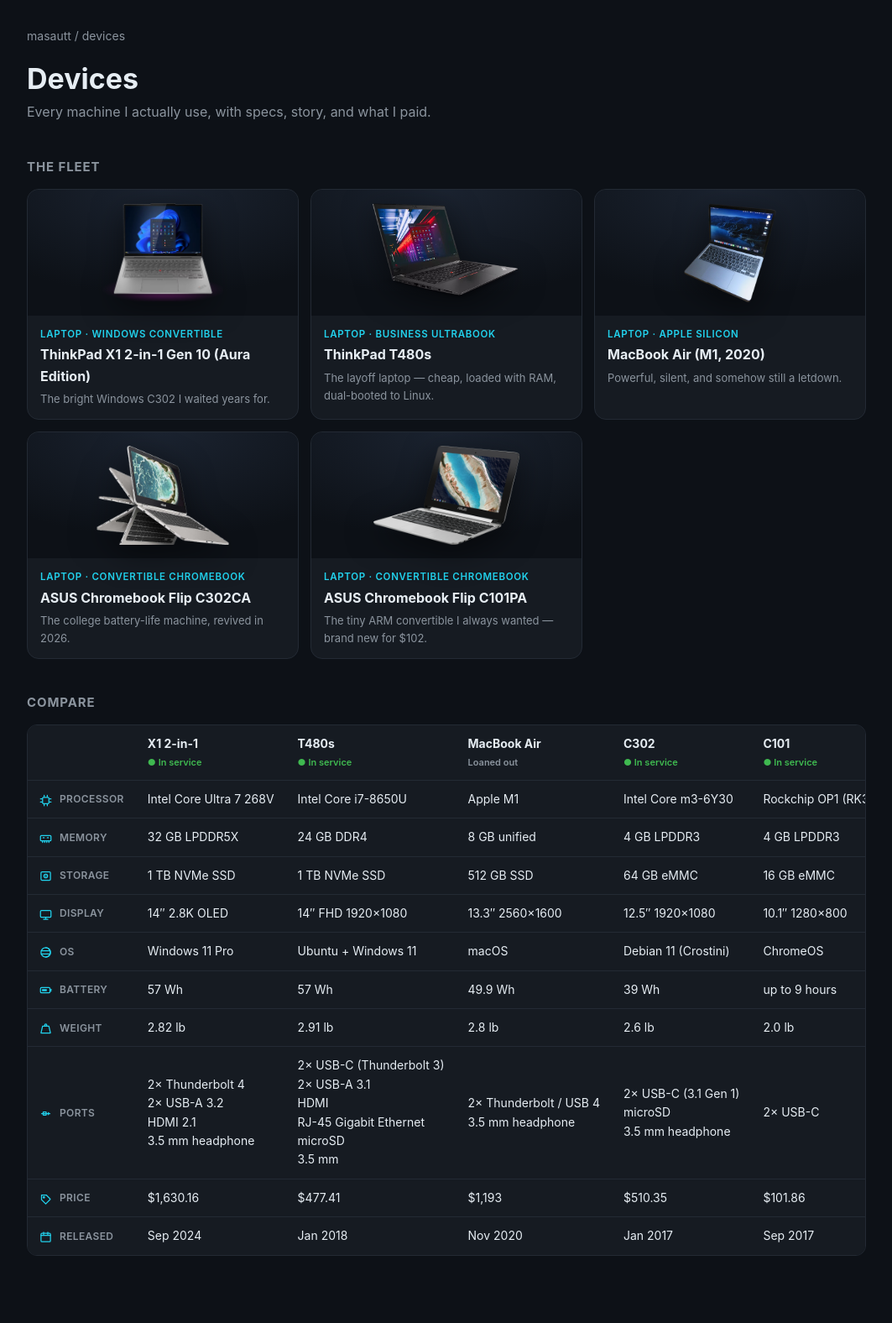
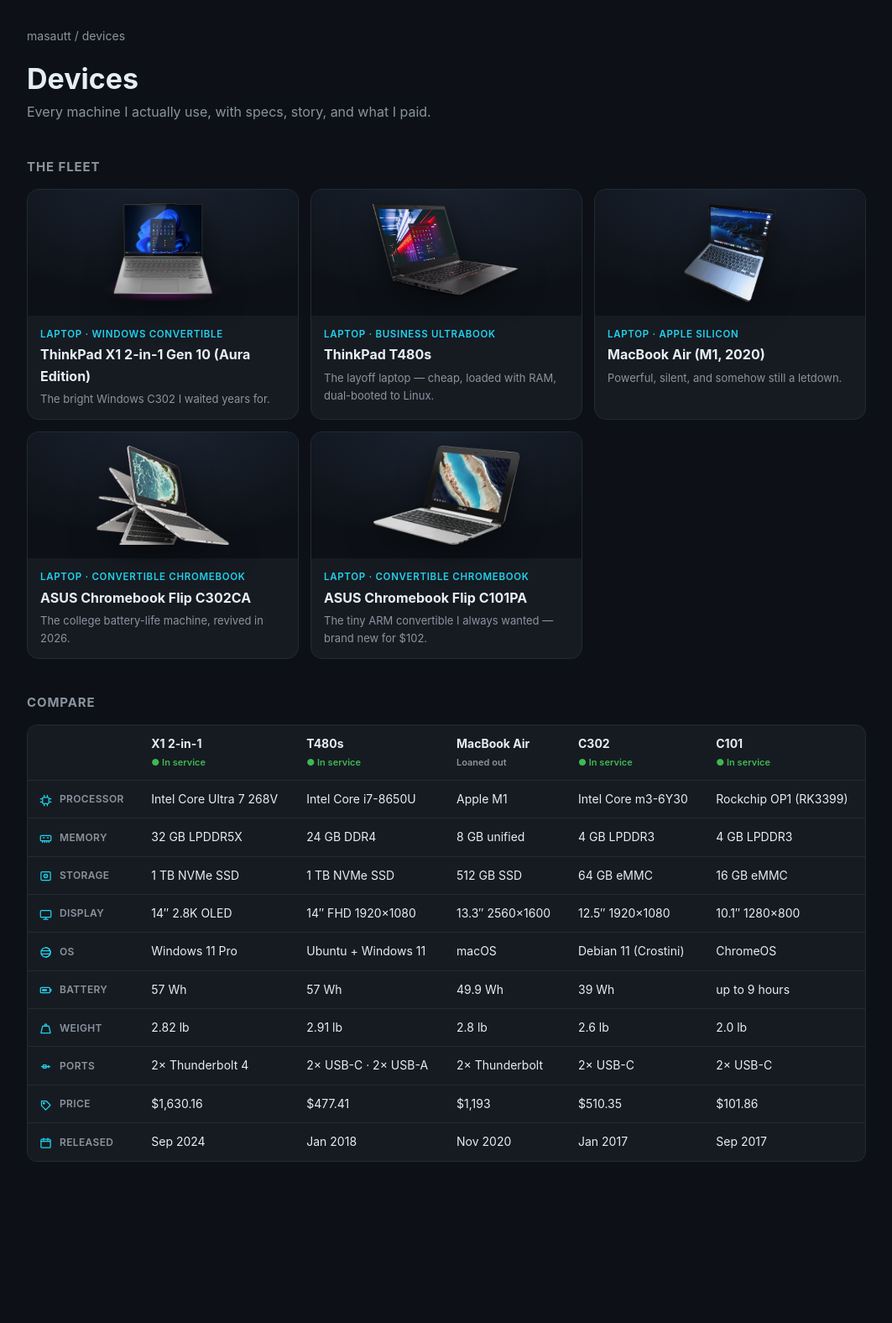
Before and after one commit to masautt/masautt.github.io, a Jekyll site: the page devices/index.html, which Jekyll copies as it is, in a window 1280 px wide. Shown: the whole page at 84% size, without its empty margins (108-1171 px from the left). Built offline with Jekyll 4.4.1, drawn with Linux system fonts in a browser that asks for light colours; after the commit the page ends 1464 px from its top, so only the background shows below that.

Commit message:
Deploy /devices from masautt-inc/devices@efaeb26

```diff
--- a/devices/index.html
+++ b/devices/index.html
@@ -112,18 +112,13 @@
       <tr>
         <td class="rowhead"><span class="ic"><svg viewBox="0 0 24 24" fill="none" stroke="currentColor" stroke-width="2" stroke-linecap="round" stroke-linejoin="round"><rect x="6" y="6" width="12" height="12" rx="1.5"/><path d="M9 2v3M15 2v3M9 19v3M15 19v3M2 9h3M2 15h3M19 9h3M19 15h3"/></svg></span>Processor</td>
 
-
           <td>Intel Core Ultra 7 268V</td>
-
 
           <td>Intel Core i7-8650U</td>
 
-
           <td>Apple M1</td>
 
-
           <td>Intel Core m3-6Y30</td>
-
 
           <td>Rockchip OP1 (RK3399)</td>
 
@@ -134,18 +129,13 @@
       <tr>
         <td class="rowhead"><span class="ic"><svg viewBox="0 0 24 24" fill="none" stroke="currentColor" stroke-width="2" stroke-linecap="round" stroke-linejoin="round"><rect x="2" y="7" width="20" height="10" rx="1.5"/><path d="M6 17v3M10 17v3M14 17v3M18 17v3M7 11h2M15 11h2"/></svg></span>Memory</td>
 
-
           <td>32 GB LPDDR5X</td>
-
 
           <td>24 GB DDR4</td>
 
-
           <td>8 GB unified</td>
 
-
           <td>4 GB LPDDR3</td>
-
 
           <td>4 GB LPDDR3</td>
 
@@ -156,18 +146,13 @@
       <tr>
         <td class="rowhead"><span class="ic"><svg viewBox="0 0 24 24" fill="none" stroke="currentColor" stroke-width="2" stroke-linecap="round" stroke-linejoin="round"><rect x="3" y="4" width="18" height="16" rx="2"/><circle cx="12" cy="12" r="3.5"/><circle cx="12" cy="12" r=".4" fill="currentColor"/></svg></span>Storage</td>
 
+          <td>1 TB NVMe SSD</td>
 
           <td>1 TB NVMe SSD</td>
 
-
-          <td>1 TB NVMe SSD</td>
-
-
           <td>512 GB SSD</td>
 
-
           <td>64 GB eMMC</td>
-
 
           <td>16 GB eMMC</td>
 
@@ -178,18 +163,13 @@
       <tr>
         <td class="rowhead"><span class="ic"><svg viewBox="0 0 24 24" fill="none" stroke="currentColor" stroke-width="2" stroke-linecap="round" stroke-linejoin="round"><rect x="2" y="4" width="20" height="13" rx="2"/><path d="M8 21h8M12 17v4"/></svg></span>Display</td>
 
-
           <td>14″ 2.8K OLED</td>
-
 
           <td>14″ FHD 1920×1080</td>
 
-
           <td>13.3″ 2560×1600</td>
 
-
           <td>12.5″ 1920×1080</td>
-
 
           <td>10.1″ 1280×800</td>
 
@@ -200,18 +180,13 @@
       <tr>
         <td class="rowhead"><span class="ic"><svg viewBox="0 0 24 24" fill="none" stroke="currentColor" stroke-width="2" stroke-linecap="round" stroke-linejoin="round"><circle cx="12" cy="12" r="9"/><path d="M12 3a9 9 0 0 1 0 18M3.5 9h17M3.5 15h17"/></svg></span>OS</td>
 
-
           <td>Windows 11 Pro</td>
-
 
           <td>Ubuntu + Windows 11</td>
 
-
           <td>macOS</td>
 
-
           <td>Debian 11 (Crostini)</td>
-
 
           <td>ChromeOS</td>
 
@@ -222,18 +197,13 @@
       <tr>
         <td class="rowhead"><span class="ic"><svg viewBox="0 0 24 24" fill="none" stroke="currentColor" stroke-width="2" stroke-linecap="round" stroke-linejoin="round"><rect x="2" y="7" width="18" height="10" rx="2"/><path d="M22 10v4"/><rect x="5" y="10" width="9" height="4" fill="currentColor" stroke="none"/></svg></span>Battery</td>
 
+          <td>57 Wh</td>
 
           <td>57 Wh</td>
 
-
-          <td>57 Wh</td>
-
-
           <td>49.9 Wh</td>
 
-
           <td>39 Wh</td>
-
 
           <td>up to 9 hours</td>
 
@@ -244,18 +214,13 @@
       <tr>
         <td class="rowhead"><span class="ic"><svg viewBox="0 0 24 24" fill="none" stroke="currentColor" stroke-width="2" stroke-linecap="round" stroke-linejoin="round"><path d="M6 7h12l3 13H3L6 7z"/><circle cx="12" cy="5" r="2"/></svg></span>Weight</td>
 
-
           <td>2.82 lb</td>
-
 
           <td>2.91 lb</td>
 
-
           <td>2.8 lb</td>
 
-
           <td>2.6 lb</td>
-
 
           <td>2.0 lb</td>
 
@@ -266,18 +231,13 @@
       <tr>
         <td class="rowhead"><span class="ic"><svg viewBox="0 0 24 24" fill="none" stroke="currentColor" stroke-width="2" stroke-linecap="round" stroke-linejoin="round"><path d="M4 12h16"/><rect x="7" y="9" width="6" height="6" rx="1"/><path d="M17 10v4"/></svg></span>Ports</td>
 
+          <td>2× Thunderbolt 4</td>
 
-          <td>2× Thunderbolt 4<br>2× USB-A 3.2<br>HDMI 2.1<br>3.5 mm headphone</td>
+          <td>2× USB-C · 2× USB-A</td>
 
+          <td>2× Thunderbolt</td>
 
-          <td>2× USB-C (Thunderbolt 3)<br>2× USB-A 3.1<br>HDMI<br>RJ-45 Gigabit Ethernet<br>microSD<br>3.5 mm</td>
-
-
-          <td>2× Thunderbolt / USB 4<br>3.5 mm headphone</td>
-
-
-          <td>2× USB-C (3.1 Gen 1)<br>microSD<br>3.5 mm headphone</td>
-
+          <td>2× USB-C</td>
 
           <td>2× USB-C</td>
 
@@ -288,18 +248,13 @@
       <tr>
         <td class="rowhead"><span class="ic"><svg viewBox="0 0 24 24" fill="none" stroke="currentColor" stroke-width="2" stroke-linecap="round" stroke-linejoin="round"><path d="M20.5 12.5L12 21l-8-8V4h9l7.5 7.5z"/><circle cx="8.5" cy="8.5" r="1.3"/></svg></span>Price</td>
 
-
           <td>$1,630.16</td>
-
 
           <td>$477.41</td>
 
-
           <td>$1,193</td>
 
-
           <td>$510.35</td>
-
 
           <td>$101.86</td>
 
@@ -310,18 +265,13 @@
       <tr>
         <td class="rowhead"><span class="ic"><svg viewBox="0 0 24 24" fill="none" stroke="currentColor" stroke-width="2" stroke-linecap="round" stroke-linejoin="round"><rect x="3" y="5" width="18" height="16" rx="2"/><path d="M3 9h18M8 3v4M16 3v4"/></svg></span>Released</td>
 
-
           <td>Sep 2024</td>
-
 
           <td>Jan 2018</td>
 
-
           <td>Nov 2020</td>
 
-
           <td>Jan 2017</td>
-
 
           <td>Sep 2017</td>
 
```
